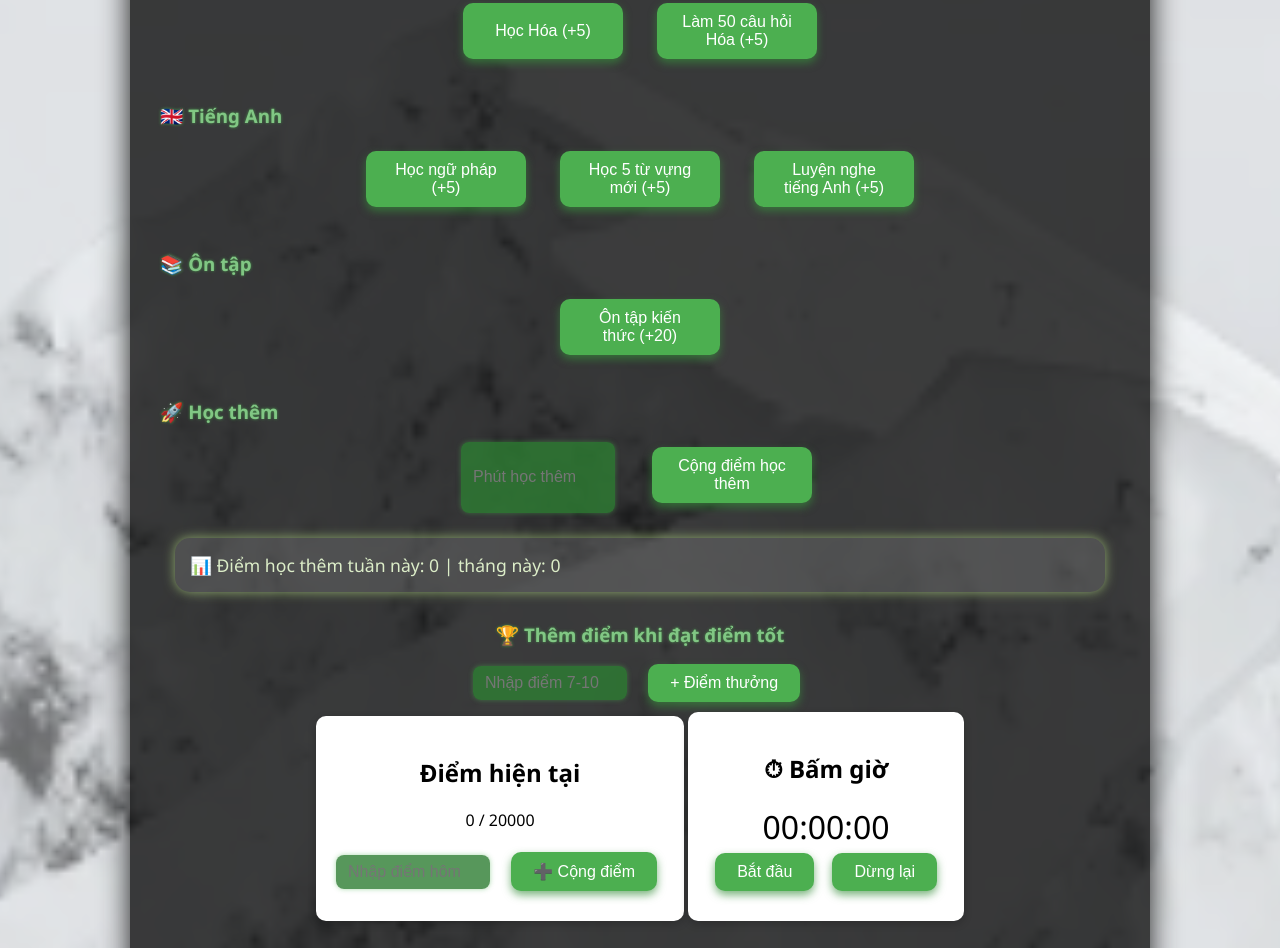
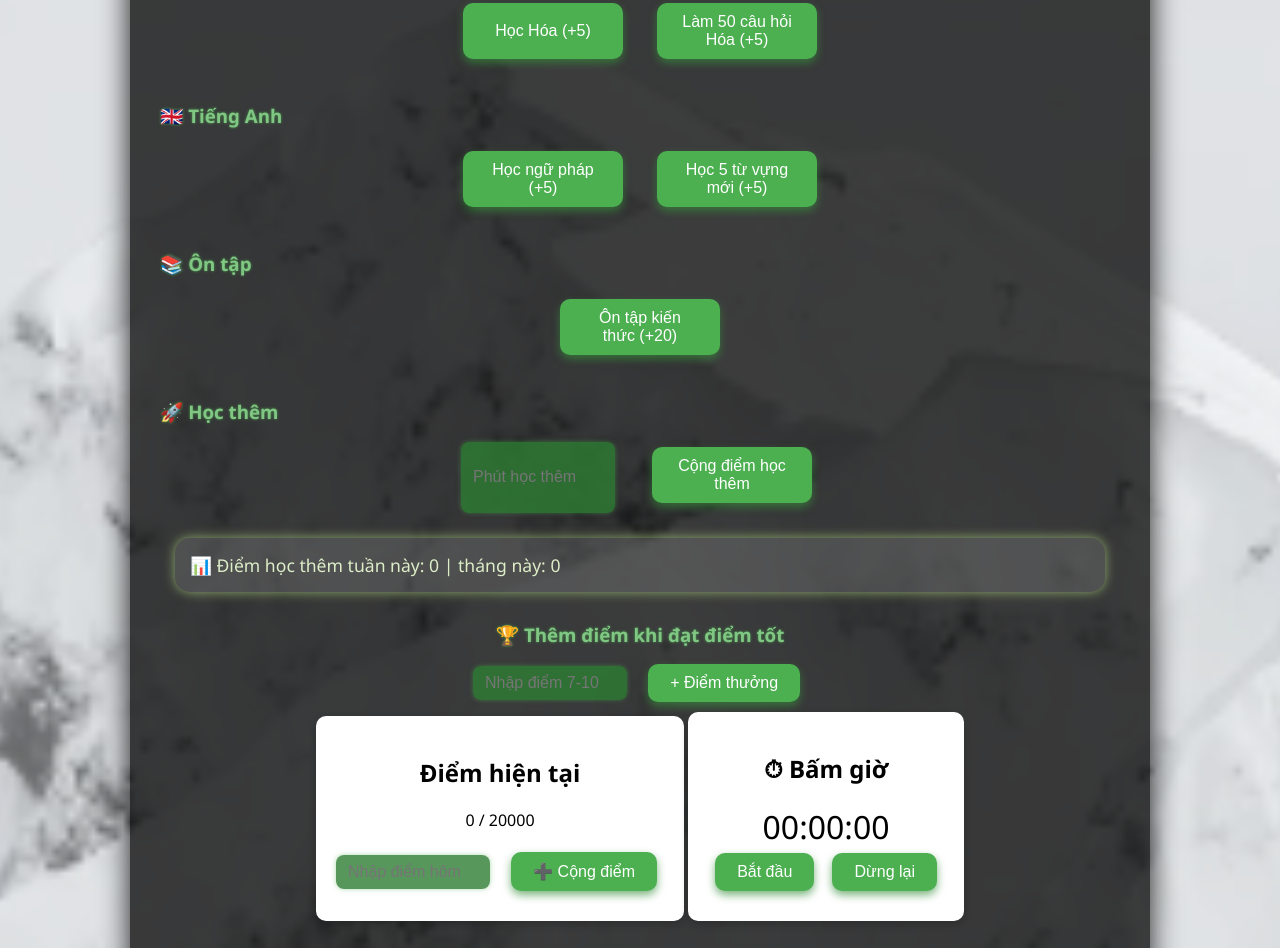
Before and after one commit to nam13231/phanthuong, a plain HTML site: page index.html in a window 1280 px wide. Shown: the part 1074-2022 px from the top of the page. Drawn offline with Linux system fonts and the light colour scheme.

Commit message:
Update index.html

```diff
--- a/index.html
+++ b/index.html
@@ -236,7 +236,7 @@
       <h3>🇬🇧 Tiếng Anh</h3>
       <button onclick="congDiem('anh_nguPhap', 5)">Học ngữ pháp (+5)</button>
       <button onclick="congDiem('anh_tuVung', 5)">Học 5 từ vựng mới (+5)</button>
-      <button onclick="congDiem('anh_nghe', 5)">Luyện nghe tiếng Anh (+5)</button>
+
 
       <h3>📚 Ôn tập</h3>
       <button onclick="congDiem('on', 20)">Ôn tập kiến thức (+20)</button>
```
